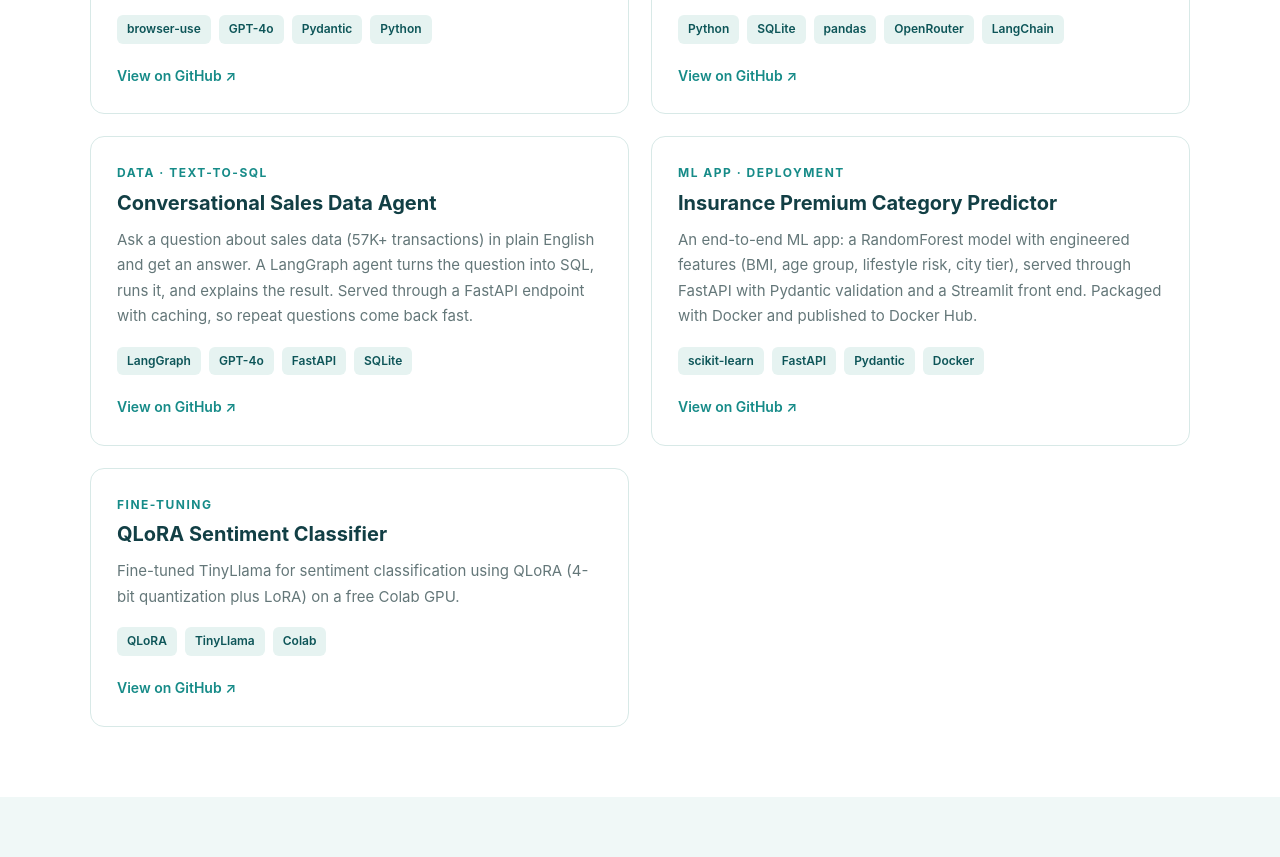
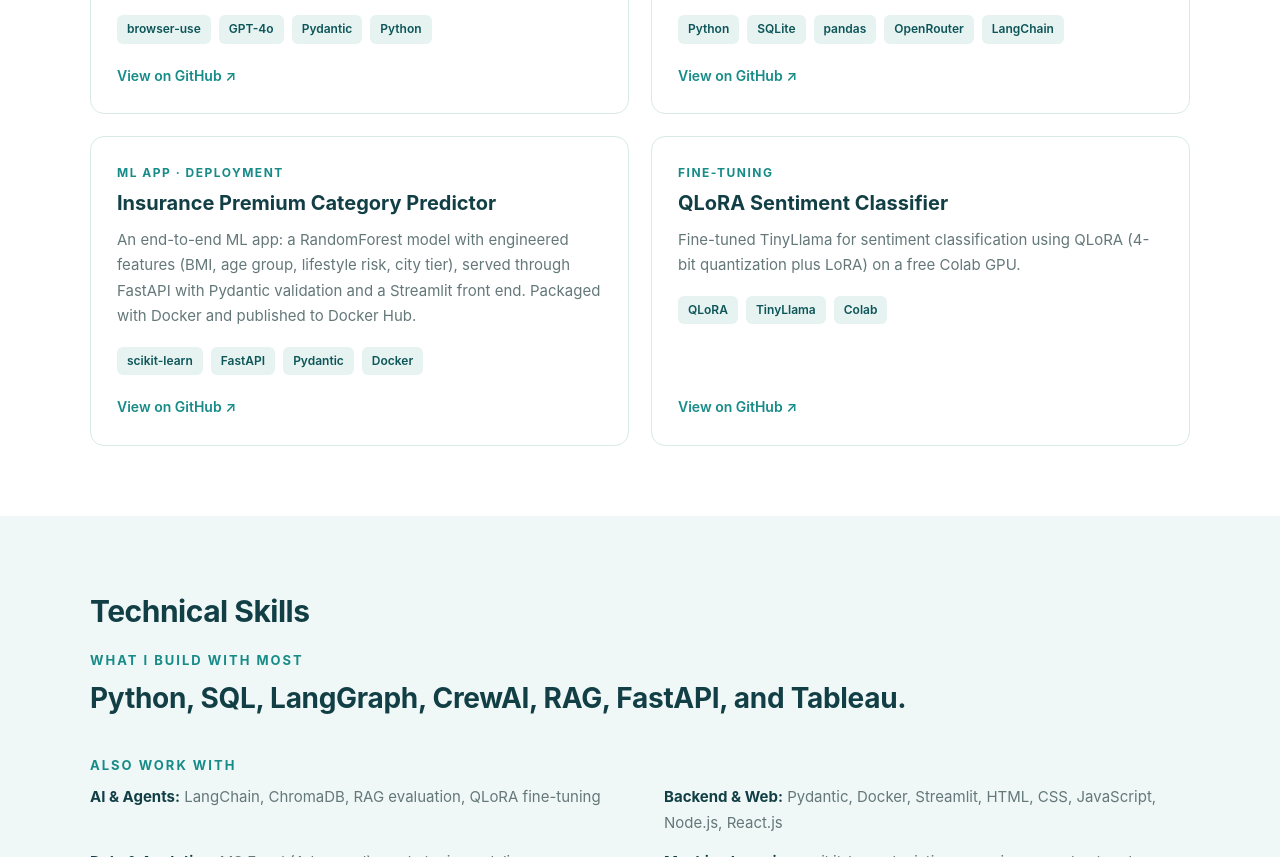
Before and after one commit to AditiGuptaz/aditiguptaz.github.io, a plain HTML site: page index.html in a window 1280 px wide. Shown: the part 1943-2800 px from the top of the page. Drawn offline with Linux system fonts and the light colour scheme.

Commit message:
Add files via upload

```diff
--- a/index.html
+++ b/index.html
@@ -644,6 +644,8 @@
         border-bottom: 1px solid var(--border);
       }
 
+      .nav-links a:last-child { border-bottom: none; }
+
       .nav-links a.nav-resume {
         margin-top: 14px;
         text-align: center;
@@ -682,7 +684,7 @@
   <header>
     <div class="container">
       <nav>
-        <a href="#home" class="logo"><span class="logo-mark" aria-hidden="true">AG.</span><span class="logo-text"><span class="logo-name">Aditi Gupta</span><span class="logo-role">AI Engineer · Forward Deployed</span></span></a>
+        <a href="#home" class="logo"><span class="logo-mark" aria-hidden="true">AG.</span><span class="logo-text"><span class="logo-name">Aditi Gupta</span><span class="logo-role">AI Engineer · Applied AI</span></span></a>
 
         <div class="nav-right">
         <div class="nav-links" id="nav-links">
@@ -692,8 +694,6 @@
           <a href="#education">Education</a>
           <a href="#about">About</a>
           <a href="#contact">Contact</a>
-          <!-- Upload your resume PDF to the repo with this exact file name -->
-          <a href="Aditi_Gupta_Resume.pdf" target="_blank" rel="noopener noreferrer" class="nav-resume">Resume</a>
         </div>
 
         <div class="nav-actions">
@@ -909,25 +909,6 @@
                target="_blank" rel="noopener noreferrer">View on GitHub ↗</a>
           </div>
 
-          <div class="card">
-            <div class="card-label">Data · Text-to-SQL</div>
-            <h3>Conversational Sales Data Agent</h3>
-            <p>
-              Ask a question about sales data (57K+ transactions) in plain
-              English and get an answer. A LangGraph agent turns the
-              question into SQL, runs it, and explains the result. Served through a FastAPI
-              endpoint with caching, so repeat questions come back fast.
-            </p>
-            <div class="tags">
-              <span class="tag">LangGraph</span>
-              <span class="tag">GPT-4o</span>
-              <span class="tag">FastAPI</span>
-              <span class="tag">SQLite</span>
-            </div>
-            <a class="project-link"
-               href="https://github.com/AditiGuptaz/867-Sales-Agent-API-with-caching"
-               target="_blank" rel="noopener noreferrer">View on GitHub ↗</a>
-          </div>
 
           <div class="card">
             <div class="card-label">ML app · Deployment</div>
```
